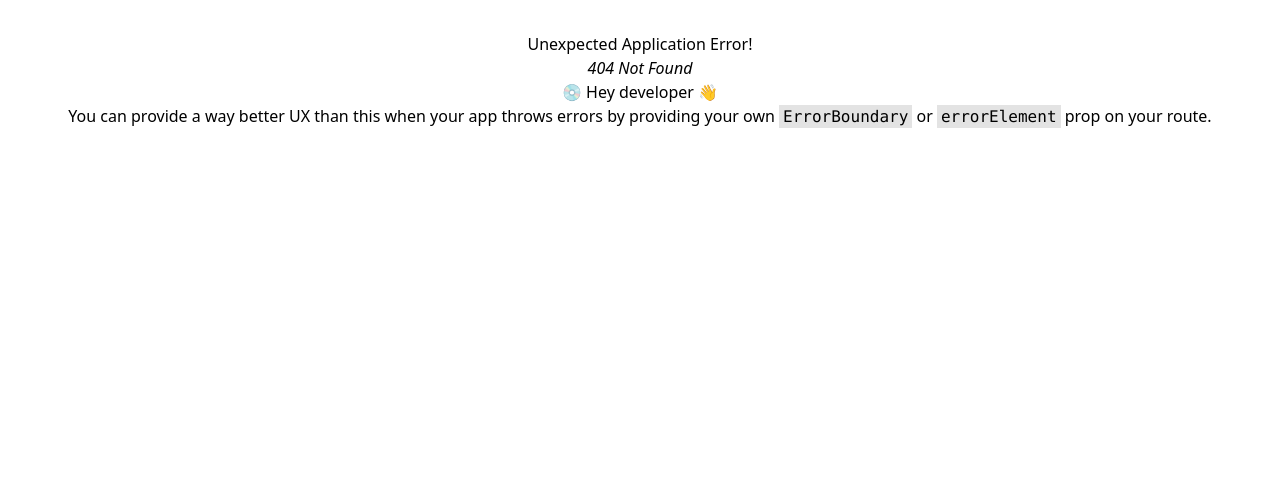
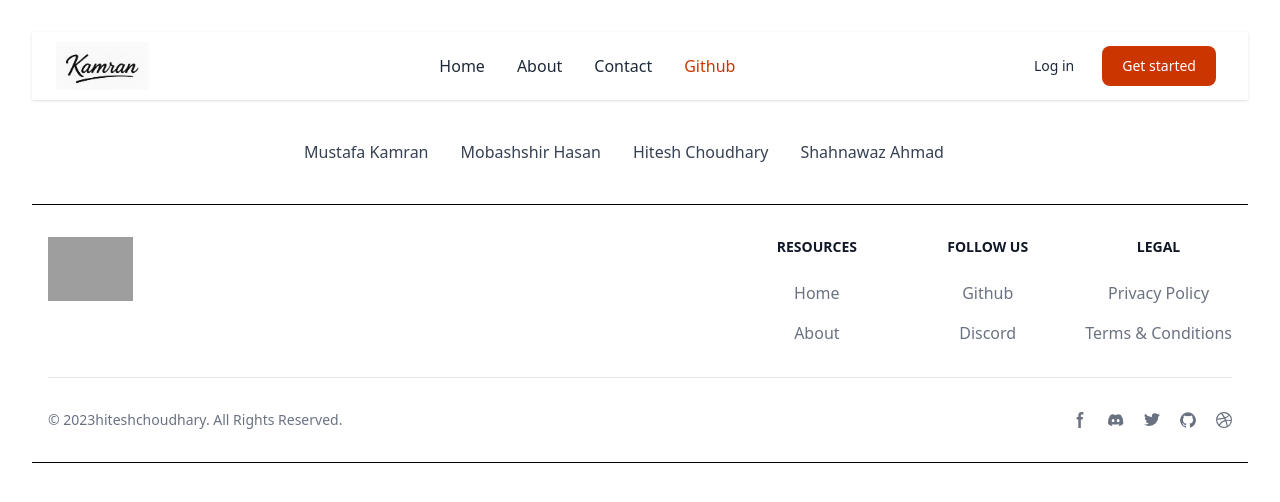
Before and after one commit to mustafakamran01/React, a React (Vite) app in the folder 07c_reactRouter/: page /github in a window 1280 px wide. Before the commit this address had no page. Shown: the top 502 px of the page. Built offline with nearby package versions, Linux system fonts and the light colour scheme; grey boxes are pictures that could not be loaded.

Commit message:
Creating Github component

```diff
--- /dev/null
+++ b/07c_reactRouter/src/Components/Github/Github.jsx
@@ -0,0 +1,62 @@
+import { NavLink, Outlet } from "react-router";
+
+function Github() {
+    return (
+        <>
+        <div
+            className="hidden justify-center items-center w-full lg:flex lg:w-auto lg:order-1 p-10"
+            id="mobile-menu-2"
+        >
+            <ul className="flex flex-col mt-4 font-medium lg:flex-row lg:space-x-8 lg:mt-0">
+                <li>
+                    <NavLink
+                        to="mustafa"
+                        className={({isActive}) =>
+                            `block py-2 pr-4 pl-3 duration-200 border-b ${isActive ? "text-orange-700" : "text-gray-700"} border-gray-100 hover:bg-gray-50 lg:hover:bg-transparent lg:border-0 hover:text-orange-700 lg:p-0`
+                        }
+                    >
+                        Mustafa Kamran
+                    </NavLink>
+                </li>
+                <li>
+                    <NavLink
+                        to="mobashshir"
+                        className={({isActive}) =>
+                            `block py-2 pr-4 pl-3 duration-200 border-b ${isActive ? "text-orange-700" : "text-gray-700"} border-gray-100 hover:bg-gray-50 lg:hover:bg-transparent lg:border-0 hover:text-orange-700 lg:p-0`
+                        }
+                    >
+                        Mobashshir Hasan
+                    </NavLink>
+                </li>
+                <li>
+                    <NavLink
+                        to="hitesh"
+                        className={({isActive}) =>
+                            `block py-2 pr-4 pl-3 duration-200 border-b ${isActive ? "text-orange-700" : "text-gray-700"} border-gray-100 hover:bg-gray-50 lg:hover:bg-transparent lg:border-0 hover:text-orange-700 lg:p-0`
+                        }
+                    >
+                        Hitesh Choudhary
+                    </NavLink>
+                </li>
+                <li>
+                    <NavLink
+                        to="shahnawaz"
+                        className={({isActive}) =>
+                            `block py-2 pr-4 pl-3 duration-200 border-b ${isActive ? "text-orange-700" : "text-gray-700"} border-gray-100 hover:bg-gray-50 lg:hover:bg-transparent lg:border-0 hover:text-orange-700 lg:p-0`
+                        }
+                    >
+                        Shahnawaz Ahmad
+                    </NavLink>
+                </li>
+                <br />
+            </ul>
+
+
+        </div>
+
+        <Outlet />
+        </>
+    );
+}
+
+export default Github
--- /dev/null
+++ b/07c_reactRouter/src/Components/Github/Mustafa.jsx
@@ -0,0 +1,27 @@
+import { useLoaderData } from 'react-router'
+
+function Mustafa() {
+
+    const info = useLoaderData(gitInfoLoader)
+
+    return (
+        <div className="w-full flex justify-center mt-1 mb-10">
+            <div className="bg-gray-700 text-white text-3xl p-6 rounded-lg shadow-lg flex flex-col items-center">
+                <h2 className="mb-4">Followers: {info["followers"]}</h2>
+                <img
+                    src={info["avatar_url"]}
+                    alt="Profile"
+                    width={300}
+                    className="rounded-lg"
+                />
+            </div>
+        </div>
+    )
+}
+
+export default Mustafa
+
+export const gitInfoLoader = async()  => {
+    const response = await fetch('https://api.github.com/users/mustafakamran01')
+    return response.json()
+}
--- a/07c_reactRouter/src/Components/Header/Header.jsx
+++ b/07c_reactRouter/src/Components/Header/Header.jsx
@@ -65,6 +65,17 @@ export default function Header() {
                                 </NavLink>
                             </li>
 
+                            <li>
+                                <NavLink
+                                    to="github"
+                                    className={({isActive}) =>
+                                        `block py-2 pr-4 pl-3 duration-200 ${isActive ? "text-orange-700" : "text-gray-800"} border-b border-gray-100 hover:bg-gray-50 lg:hover:bg-transparent lg:border-0 hover:text-orange-700 lg:p-0`
+                                    }
+                                >
+                                    Github
+                                </NavLink>
+                            </li>
+
 
                         </ul>
                     </div>
--- a/07c_reactRouter/src/main.jsx
+++ b/07c_reactRouter/src/main.jsx
@@ -7,6 +7,8 @@ import Home from './Components/Home/Home.jsx'
 import About from './Components/About/About.jsx'
 import Contact from './Components/Contact/Contact.jsx'
 import User from './Components/User/User.jsx'
+import Github from './Components/Github/Github.jsx'
+import Mustafa, { gitInfoLoader } from './Components/Github/Mustafa.jsx'
 
 const router = createBrowserRouter(
   createRoutesFromElements(
@@ -15,6 +17,13 @@ const router = createBrowserRouter(
       <Route path='about' element={<About />} />
       <Route path='contact' element={<Contact />} />
       <Route path='user/:userID' element={<User />} />
+      <Route path='github' element={<Github />}>
+        <Route
+          path='mustafa'
+          loader={gitInfoLoader}
+          element={<Mustafa />} />
+
+      </Route>
     </Route>
   )
 )
```
